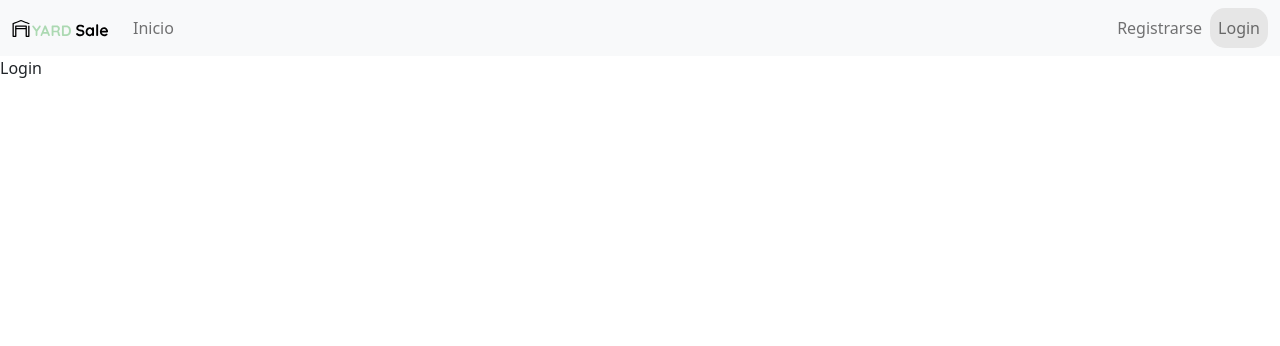
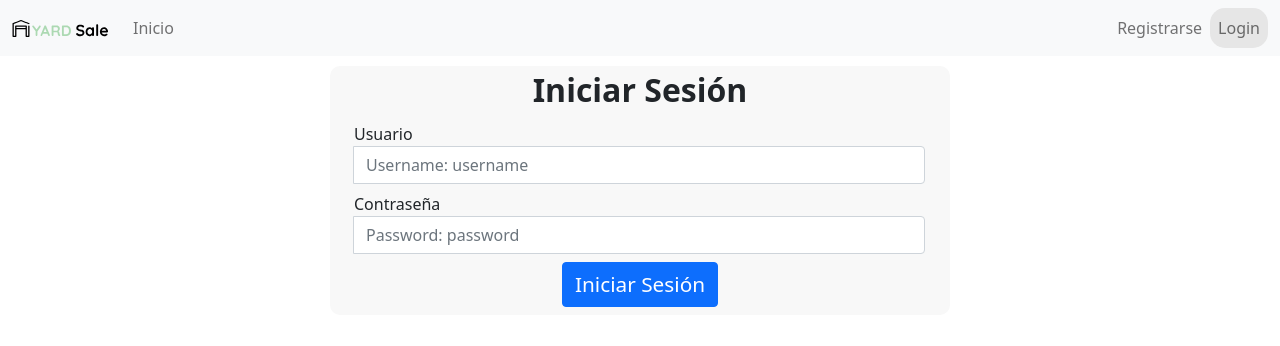
Before and after one commit to EleomarPL/react-shop, a React (Create React App) app: page /login in a window 1280 px wide. Shown: the top 346 px of the page. Built offline with nearby package versions, Linux system fonts and the light colour scheme.

Commit message:
Login component was added without functionality

```diff
--- a/src/App.js
+++ b/src/App.js
@@ -14,6 +14,7 @@ import 'react-toastify/dist/ReactToastify.css';
 
 import './styles/index.css';
 import Index from './pages/Index';
+import Login from './pages/Login';
 
 const App = () => {
   return (
@@ -27,7 +28,7 @@ const App = () => {
                 <Index />
               </PublicRoute>
               <PublicRoute exact path="/login">
-                <p>Login</p>
+                <Login />
               </PublicRoute>
               <PublicRoute exact path="/register">
                 <p>Register</p>
--- /dev/null
+++ b/src/pages/Login.js
@@ -0,0 +1,43 @@
+import { useState } from 'react';
+
+import '../styles/login.css';
+
+const Login = () => {
+  const [username, setUsername] = useState('');
+  const [password, setPassword] = useState('');
+
+  const handleLogin = () => {
+    console.log({username, password});
+  };
+
+  return (
+    <section className="d-flex justify-content-center">
+      <div className="px-4 container-login">
+        <strong className="d-flex justify-content-center" style={ {fontSize: '2rem'} }>Iniciar Sesión</strong>
+        <div className="input-group flex-column mb-2 mt-2">
+          <label htmlFor="user" id="addon-wrapping">Usuario</label>
+          <input type="text" className="form-control w-100"
+            placeholder="Username: username" id="user"
+            value={ username } onChange={ (evt) => setUsername(evt.target.value) }
+          />
+        </div>
+        <div className="input-group flex-column mb-2">
+          <label htmlFor="password" id="addon-wrapping">Contraseña</label>
+          <input type="password" className="form-control w-100"
+            placeholder="Password: password" id="password"
+            value={ password } onChange={ (evt) => setPassword(evt.target.value) }
+          />
+        </div>
+        <div className="d-flex justify-content-center mb-2">
+          <button type="button" className="btn btn-primary media-button-login"
+            style={ {fontSize: '1.3rem'} } onClick={ handleLogin }
+          >
+            Iniciar Sesión
+          </button>
+        </div>
+      </div>
+    </section>
+  );
+};
+
+export default Login;
--- /dev/null
+++ b/src/styles/login.css
@@ -0,0 +1,14 @@
+.container-login{
+  background-color: rgb(248, 248, 248);
+  border-radius: 10px;
+
+  width: 50%;
+}
+
+@media screen and (max-width: 800px){
+  .container-login{ width: 70%;}
+}
+@media screen and (max-width: 600px){
+  .container-login{ width: 95%;}
+  .media-button-login{ width: 100%; }
+}
```
